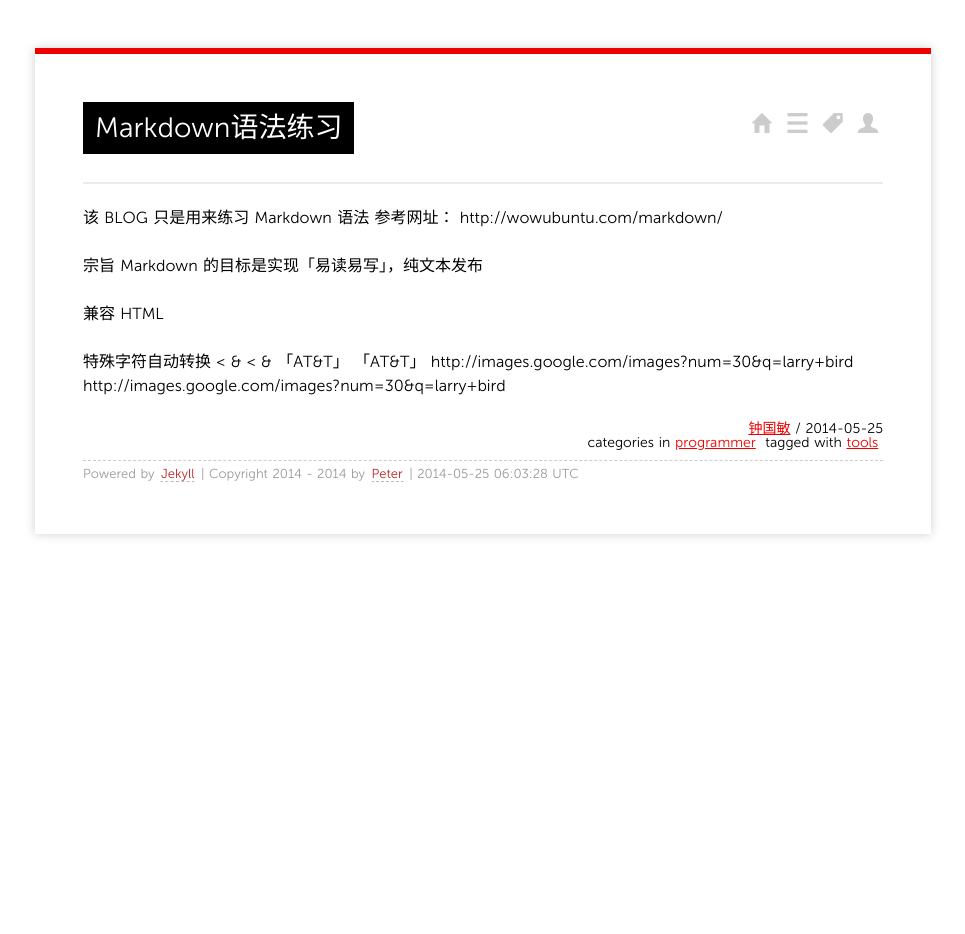
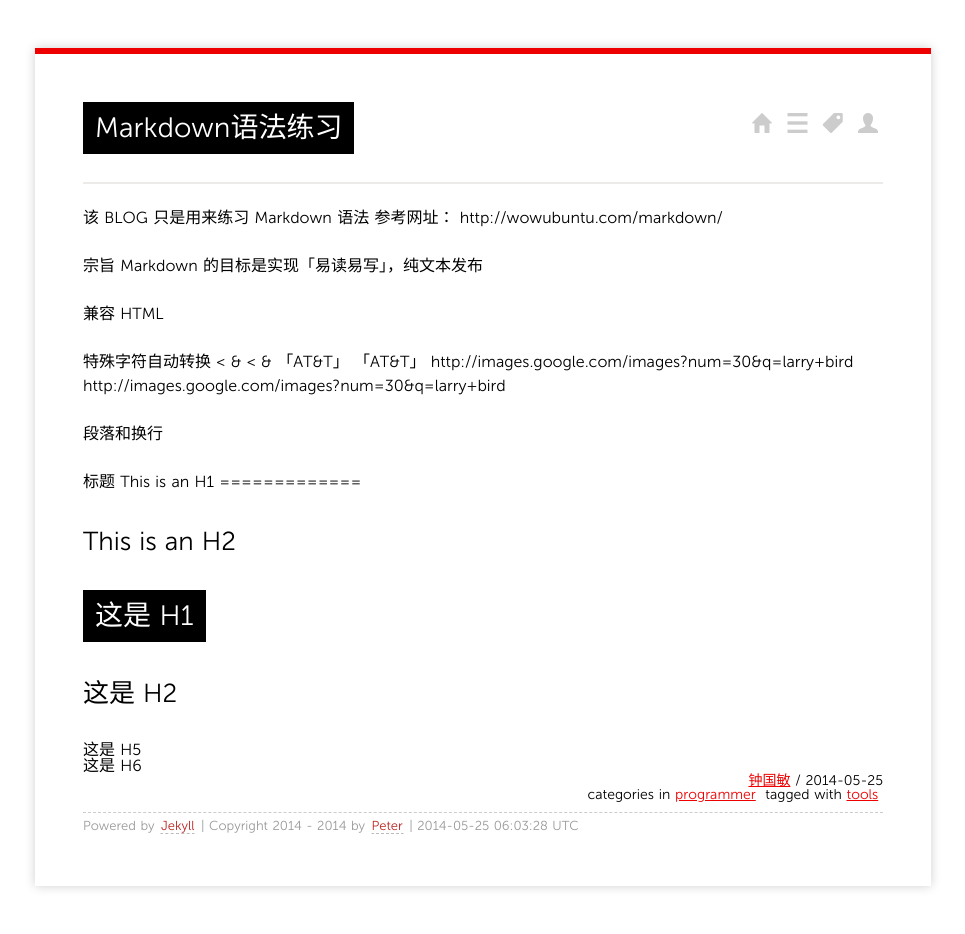
Before and after one commit to fengyr/blog, a Jekyll site: the page built from _posts/2014/2014-05-25-Markdown语法练习.md, in a window 1280 px wide. Shown: the whole page, without its empty margins (157-1122 px from the left). Built offline with Jekyll 4.4.1, drawn with Linux system fonts in a browser that asks for light colours; Markdown is read by kramdown in place of the engine named in the settings; before the commit the page ends 900 px from its top, so only the background shows below that.

Commit message:
For study Markdown

```diff
--- a/_posts/2014/2014-05-25-Markdown语法练习.md
+++ b/_posts/2014/2014-05-25-Markdown语法练习.md
@@ -25,3 +25,20 @@ Markdown 的目标是实现「易读易写」，纯文本发布
 「AT&amp;T」
 http://images.google.com/images?num=30&q=larry+bird
 http://images.google.com/images?num=30&amp;q=larry+bird
+
+段落和换行
+
+标题
+This is an H1
+=============
+
+This is an H2
+-------------
+
+# 这是 H1
+
+## 这是 H2
+
+##### 这是 H5
+
+###### 这是 H6
```
